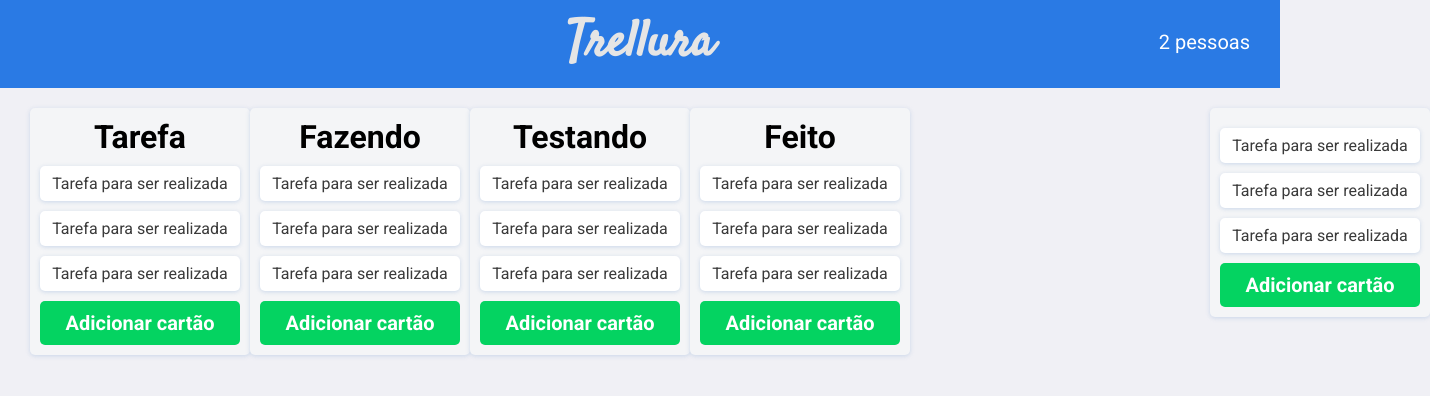
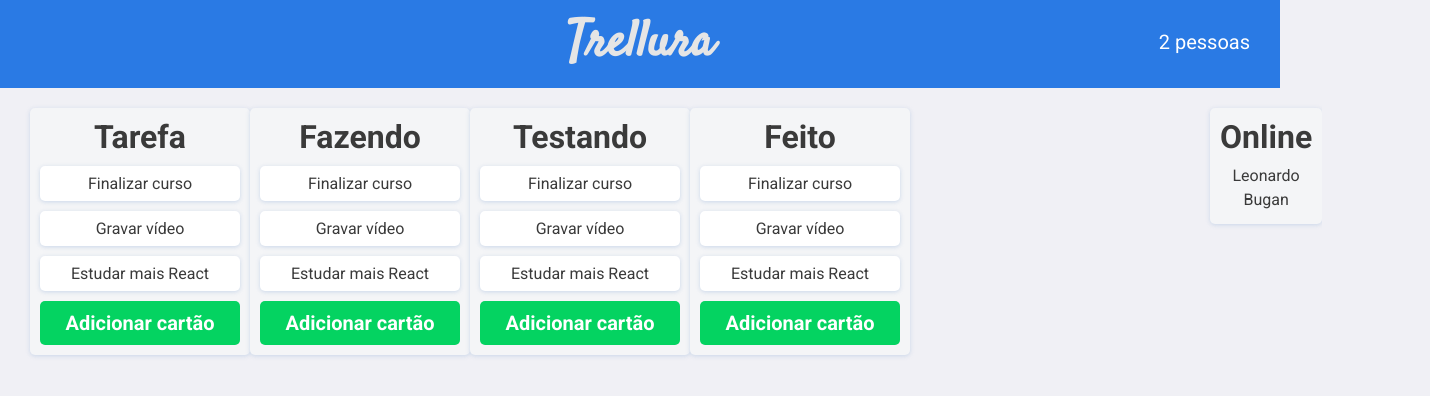
Before and after one commit to leosouza-dev/trellura-react, a React (Create React App) app: page /board in a window 1280 px wide. Shown: the top 396 px of the page, 1430 px wide, since content can reach past the window. Built offline with nearby package versions, Linux system fonts and the light colour scheme.

Commit message:
criado onlineList

```diff
--- a/src/components/Card/index.tsx
+++ b/src/components/Card/index.tsx
@@ -1,12 +1,16 @@
-import React, { Props } from 'react';
+import React from 'react';
 
 import { Container } from './style';
 
-const Card: React.FC = () => {
+interface CardProps {
+  title: string;
+}
+
+// eslint-disable-next-line react/prop-types
+const Card: React.FC<CardProps> = ({ title }) => {
   return (
     <Container>
-      {/* <p>{title}</p> */}
-      <p>Tarefa para ser realizada</p>
+      <p>{title}</p>
     </Container>
   );
 };
--- a/src/components/List/index.tsx
+++ b/src/components/List/index.tsx
@@ -14,9 +14,9 @@ const List: React.FC<ListProps> = ({ title }) => {
       <h1>{title}</h1>
 
       <ul>
-        <Card />
-        <Card />
-        <Card />
+        <Card title="Finalizar curso" />
+        <Card title="Gravar vídeo" />
+        <Card title="Estudar mais React" />
       </ul>
 
       <a href="/teste">Adicionar cartão</a>
--- a/src/components/List/style.ts
+++ b/src/components/List/style.ts
@@ -11,6 +11,7 @@ export const Container = styled.div`
 
   h1 {
     margin-bottom: 10px;
+    color: #3a3a3a;
   }
 
   a {
--- /dev/null
+++ b/src/components/OnlineList/index.tsx
@@ -0,0 +1,18 @@
+import React from 'react';
+
+import { Container } from './style';
+
+const OnlineList: React.FC = () => {
+  return (
+    <Container>
+      <h1>Online</h1>
+
+      <ul>
+        <li>Leonardo</li>
+        <li>Bugan</li>
+      </ul>
+    </Container>
+  );
+};
+
+export default OnlineList;
--- /dev/null
+++ b/src/components/OnlineList/style.ts
@@ -0,0 +1,24 @@
+import styled from 'styled-components';
+
+export const Container = styled.div`
+  background-color: #f4f5f7;
+  max-width: 280px;
+  padding: 10px;
+  text-align: center;
+  border-radius: 5px 5px 5px 5px;
+  box-shadow: 0 1px 4px 0 rgba(192, 208, 230, 0.8);
+
+  h1 {
+    margin-bottom: 10px;
+    color: #3a3a3a;
+  }
+
+  ul {
+    list-style: none;
+
+    li {
+      color: #3a3a3a;
+      margin-bottom: 5px;
+    }
+  }
+`;
--- a/src/pages/Board/index.tsx
+++ b/src/pages/Board/index.tsx
@@ -2,6 +2,7 @@ import React from 'react';
 
 import Menu from '../../components/Menu';
 import List from '../../components/List';
+import OnlineList from '../../components/OnlineList';
 import { Container } from './style';
 
 const Repository: React.FC = () => {
@@ -16,7 +17,7 @@ const Repository: React.FC = () => {
           <List title="Feito" />
         </div>
         <div>
-          <List title="" />
+          <OnlineList />
         </div>
       </Container>
     </>
--- a/src/pages/Home/style.ts
+++ b/src/pages/Home/style.ts
@@ -4,6 +4,7 @@ import { shade } from 'polished';
 export const Mensagem = styled.span`
   /* background-color: ${shade(0.2, '#04d361')}; */
   background-color: #16D377;
+  box-shadow: 0 1px 4px 0 rgba(192, 208, 230, 0.8);
   color: white;
   max-width: 700px;
   font-size: 20px;
@@ -18,6 +19,8 @@ export const Mensagem = styled.span`
 
 export const Form = styled.form`
   background-color: ${shade(0.1, 'white')};
+  box-shadow: 0 1px 4px 0 rgba(192, 208, 230, 0.8);
+
   color: #4a535a;
   max-width: 700px;
   margin-left: auto;
```
